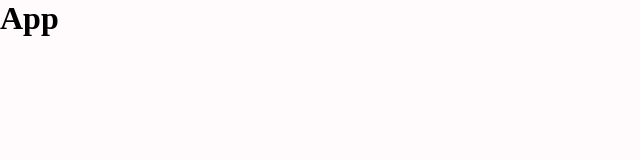
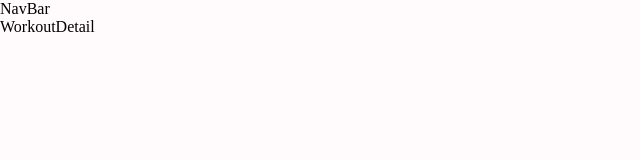
Before and after one commit to coding-neophyte/gym-rat, a React (Create React App) app: page /workout/1 in a window 1280 px wide. Shown: the top 160 px of the page, without its empty margins (0-640 px from the left). Built offline with nearby package versions, Linux system fonts and the light colour scheme.

Commit message:
adding routes for workout detail and home pages

```diff
--- a/package.json
+++ b/package.json
@@ -3,11 +3,15 @@
   "version": "0.1.0",
   "private": true,
   "dependencies": {
+    "@emotion/react": "^11.11.1",
+    "@emotion/styled": "^11.11.0",
+    "@mui/material": "^5.14.8",
     "@testing-library/jest-dom": "^5.17.0",
     "@testing-library/react": "^13.4.0",
     "@testing-library/user-event": "^13.5.0",
     "react": "^18.2.0",
     "react-dom": "^18.2.0",
+    "react-router-dom": "^6.15.0",
     "react-scripts": "5.0.1",
     "web-vitals": "^2.1.4"
   },
--- a/src/App.js
+++ b/src/App.js
@@ -1,11 +1,30 @@
 import './App.css';
+import { createBrowserRouter, RouterProvider } from 'react-router-dom';
+import { Box } from '@mui/material';
+import NavBar from './components/NavBar';
+import WorkoutDetail from './pages/WorkoutDetail';
+import Home from './pages/Home';
+
+const router = createBrowserRouter([
+  {
+    path: '/',
+    element: <Home />
+  },
+  {
+    path: '/workout/:id',
+    element: <WorkoutDetail />
+  }
+])
 
 function App() {
-  return (
-    <div>
-        <h1>App</h1>
-    </div>
-  );
+  return(
+    <Box width='400px'>
+      <NavBar />
+      <RouterProvider router={router}/>
+    </Box>
+
+  )
+
 }
 
 export default App;
--- /dev/null
+++ b/src/components/NavBar.js
@@ -0,0 +1,9 @@
+import React from 'react'
+
+const NavBar = () => {
+  return (
+    <div>NavBar</div>
+  )
+}
+
+export default NavBar
--- /dev/null
+++ b/src/pages/Home.js
@@ -0,0 +1,9 @@
+import React from 'react'
+
+const Home = () => {
+  return (
+    <div>Home</div>
+  )
+}
+
+export default Home
--- /dev/null
+++ b/src/pages/WorkoutDetail.js
@@ -0,0 +1,9 @@
+import React from 'react'
+
+const WorkoutDetail = () => {
+  return (
+    <div>WorkoutDetail</div>
+  )
+}
+
+export default WorkoutDetail
```
Also changed, not shown: 1 other file (tests, documents, lock files or other folders).
